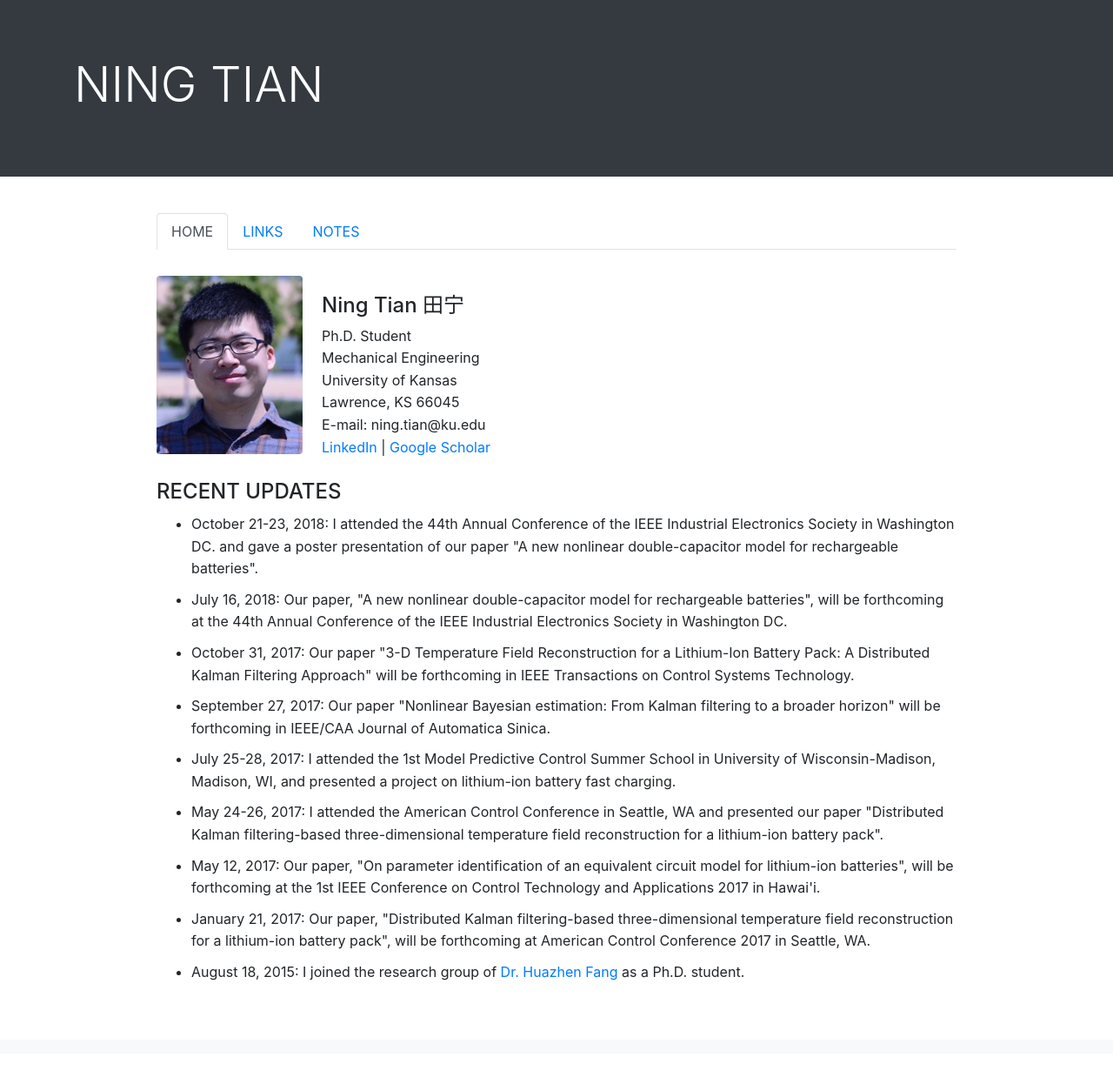
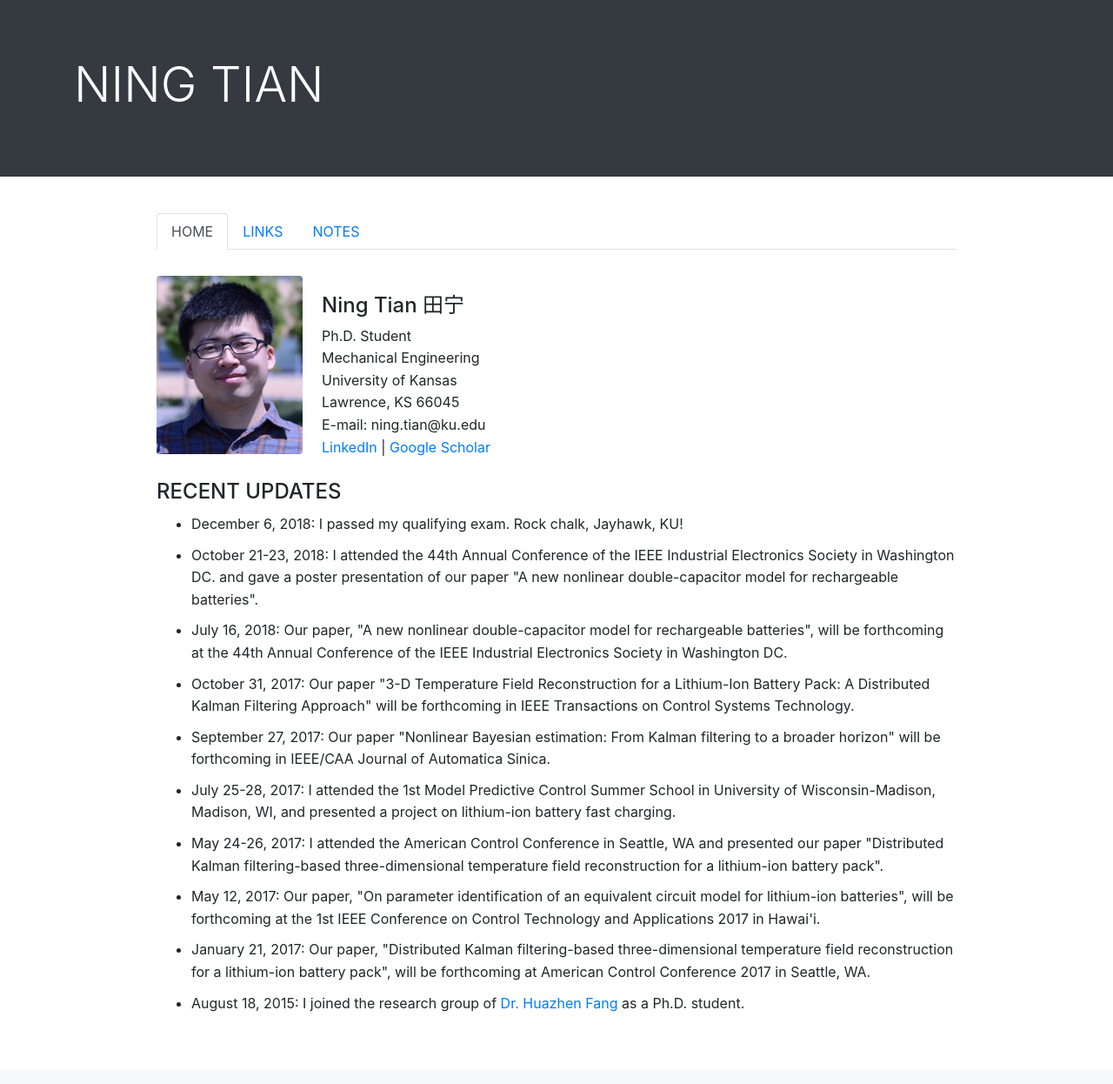
Before and after one commit to ningtian/ningtian.github.io, a Jekyll site: the page index.html, which Jekyll copies as it is, in a window 1280 px wide. Shown: the whole page at 87% size. Built offline with Jekyll 4.4.1, drawn with Linux system fonts in a browser that asks for light colours; before the commit the page ends 1211 px from its top, so only the background shows below that.

Commit message:
Update index.html

```diff
--- a/index.html
+++ b/index.html
@@ -80,6 +80,9 @@
         <div class="col-sm-10"> <!-- the second column (main part of the body)-->
         <h4>RECENT UPDATES</h4>
 	<ul>
+	<li>December 6, 2018: I passed my qualifying exam. Rock chalk, Jayhawk, KU! </li>
+
+
 	<li>October 21-23, 2018: I attended the 44th Annual Conference of the IEEE Industrial Electronics Society in Washington DC. and
 	gave a poster presentation of our paper "A new nonlinear double-capacitor model for rechargeable batteries". </li>
 
```
